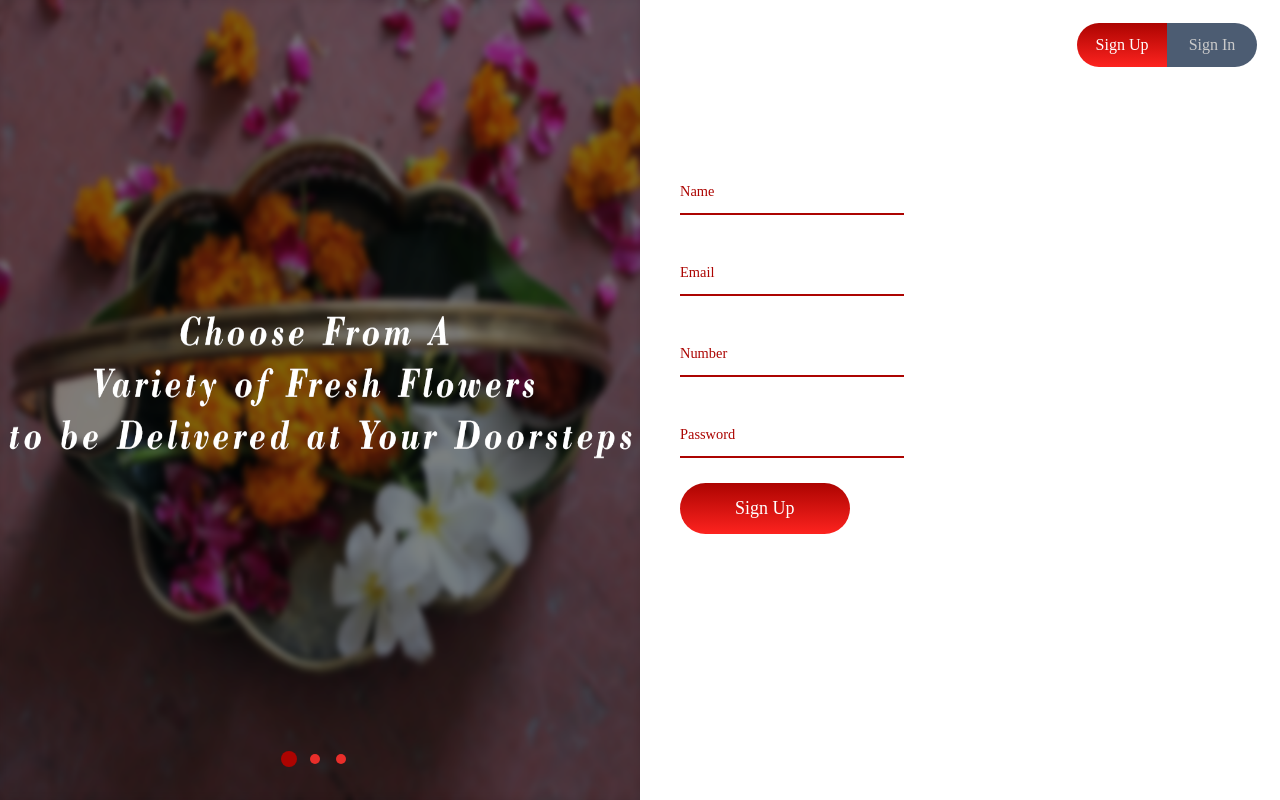
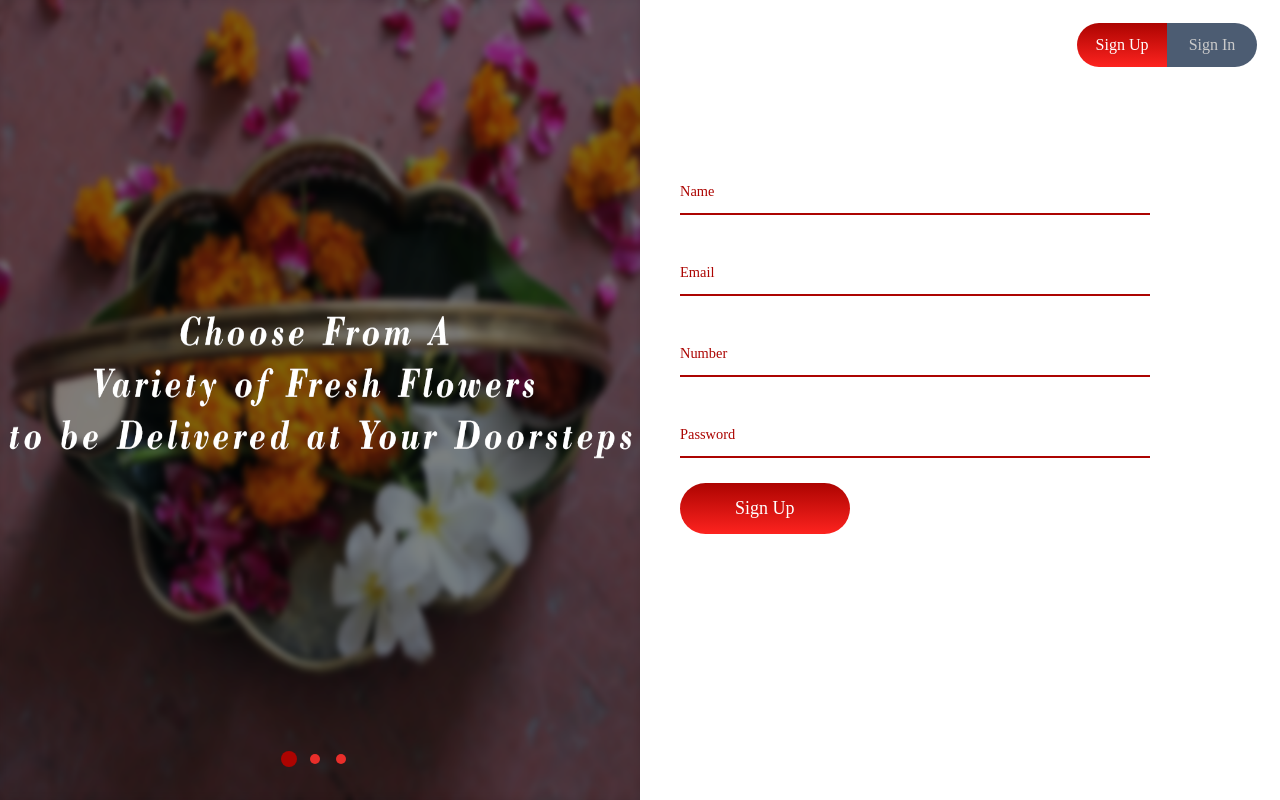
Before and after one commit to Shrirama-Upadhya-A/poojas-final, a PHP site: page /signup.html in a window 1280 px wide. Run offline with PHP 8.4, Linux system fonts and the light colour scheme; some libraries are stand-ins or nearby versions; some web fonts are replaced.

Commit message:
Update login.css

```diff
--- a/css/login.css
+++ b/css/login.css
@@ -362,7 +362,7 @@ input[type=submit] {
 
 .input-group input {
     padding-top: 20px;
-    width: 100%;
+    width: 210%;
     box-sizing: border-box;
 }
 
```
